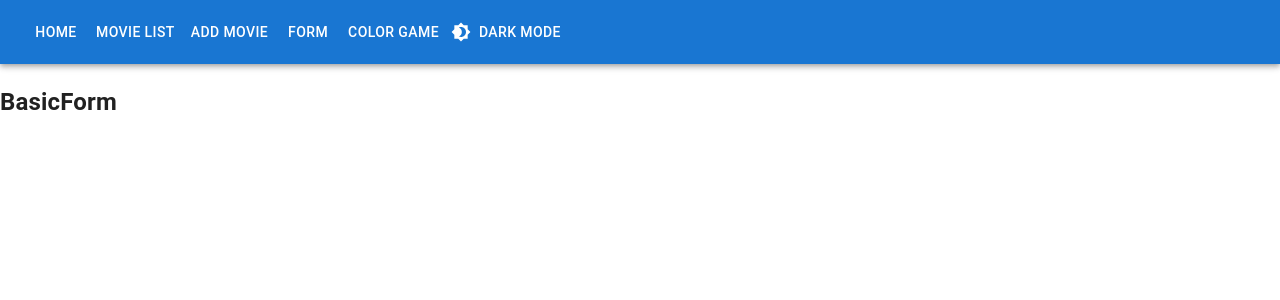
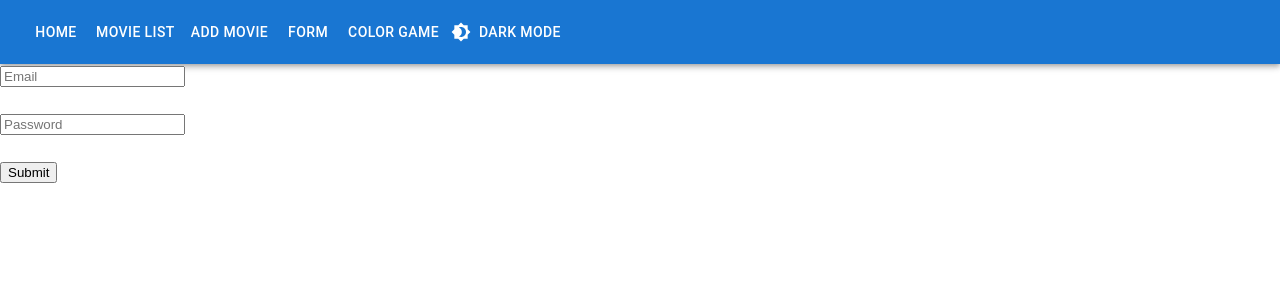
Before and after one commit to hariharane01/MovieList, a React (Create React App) app: page /form in a window 1280 px wide. Shown: the top 300 px of the page. Built offline with nearby package versions, Linux system fonts and the light colour scheme; no server answers.

Commit message:
using yup for form

```diff
--- a/package.json
+++ b/package.json
@@ -10,11 +10,13 @@
     "@testing-library/jest-dom": "^5.17.0",
     "@testing-library/react": "^13.4.0",
     "@testing-library/user-event": "^13.5.0",
+    "formik": "^2.4.5",
     "react": "^18.2.0",
     "react-dom": "^18.2.0",
     "react-router-dom": "^6.21.1",
     "react-scripts": "5.0.1",
-    "web-vitals": "^2.1.4"
+    "web-vitals": "^2.1.4",
+    "yup": "^1.3.3"
   },
   "scripts": {
     "start": "react-scripts start",
--- a/src/BasicForm.js
+++ b/src/BasicForm.js
@@ -1,7 +1,42 @@
+import { useFormik } from "formik";
+import * as yup from "yup";
+
+const formValidationSchema = yup.object({
+  email: yup.string().min(5, "need a longer email"),
+  password: yup.string().min(8, "need a longer password"),
+});
 export function BasicForm() {
+  const formik = useFormik({
+    initialValues: { email: "", password: "" },
+    validationSchema: formValidationSchema,
+    onSubmit: (values) => {
+      console.log("onSubmit", values);
+    },
+  });
+
   return (
-    <div>
-      <h2>BasicForm</h2>
-    </div>
+    <form onSubmit={formik.handleSubmit}>
+      <input
+        id="email"
+        name="email"
+        onChange={formik.handleChange}
+        onBlur={formik.handleBlur}
+        value={formik.values.email}
+        type="email"
+        placeholder="Email"
+      ></input>
+      <br/>{ formik.touched.email && formik.errors.email ? formik.errors.email : ""}<br/>
+      <input
+        id="password"
+        name="password"
+        placeholder="Password"
+        type="password"
+        value={formik.values.password}
+        onBlur={formik.handleBlur}
+        onChange={formik.handleChange}
+      ></input>
+      <br/>{ formik.touched.password && formik.errors.password ? formik.errors.password : ""}<br/>
+      <button type="submit">Submit</button>
+    </form>
   );
 }
```
Also changed, not shown: 1 other file (tests, documents, lock files or other folders).
